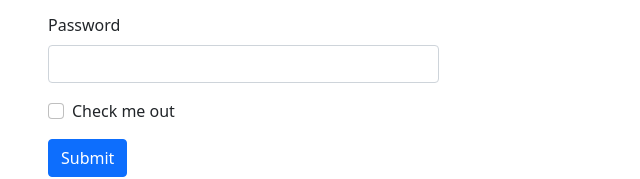
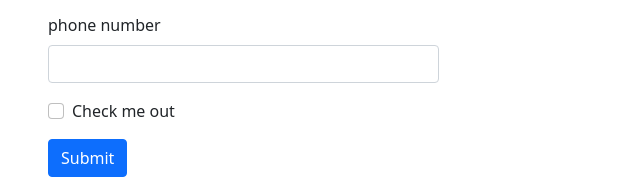
Before and after one commit to iamashu222122/fast, a plain HTML site: page index.html/contact.html in a window 1280 px wide. Shown: the part 202-381 px from the top of the page, 0-640 px from the left. Drawn offline with nearby package versions, Linux system fonts and the light colour scheme.

Commit message:
pas commit

```diff
--- a/index.html/contact.html
+++ b/index.html/contact.html
@@ -62,7 +62,7 @@
           <div id="emailHelp" class="form-text">We'll never share your email with anyone else.</div>
         </div>
         <div class="mb-3">
-          <label for="exampleInputPassword1" class="form-label">Password</label>
+          <label for="xxxxxxxxx" class="form-label">phone number</label>
           <input type="password" class="form-control" id="exampleInputPassword1">
         </div>
         <div class="mb-3 form-check">
```
